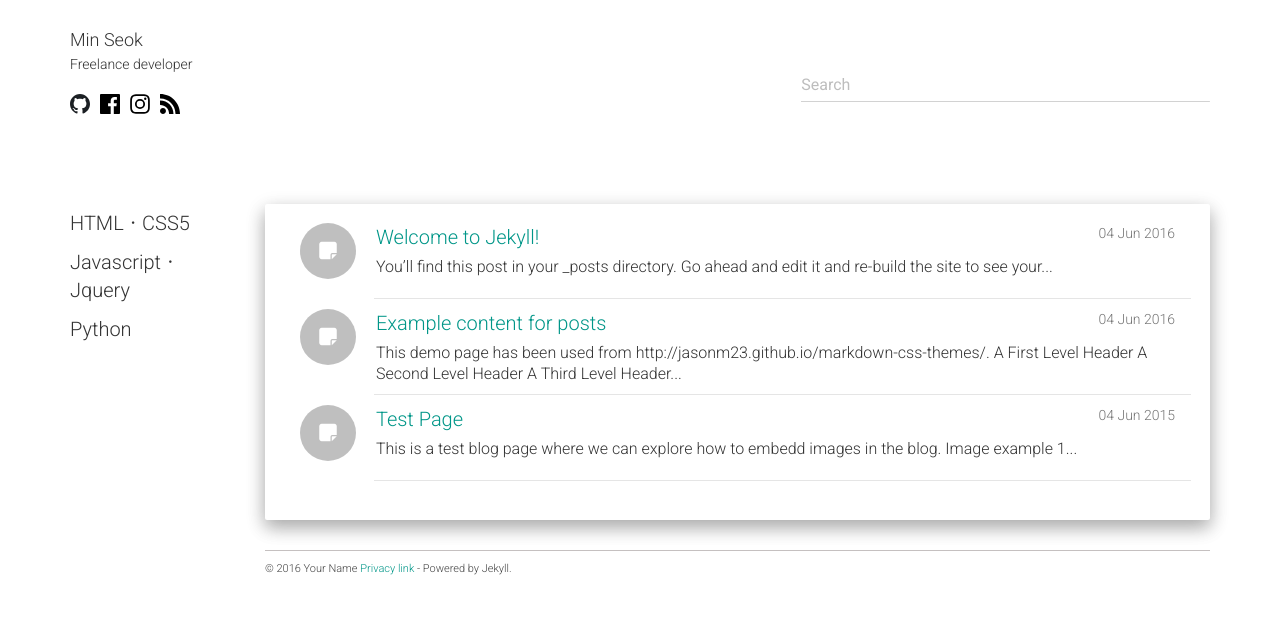
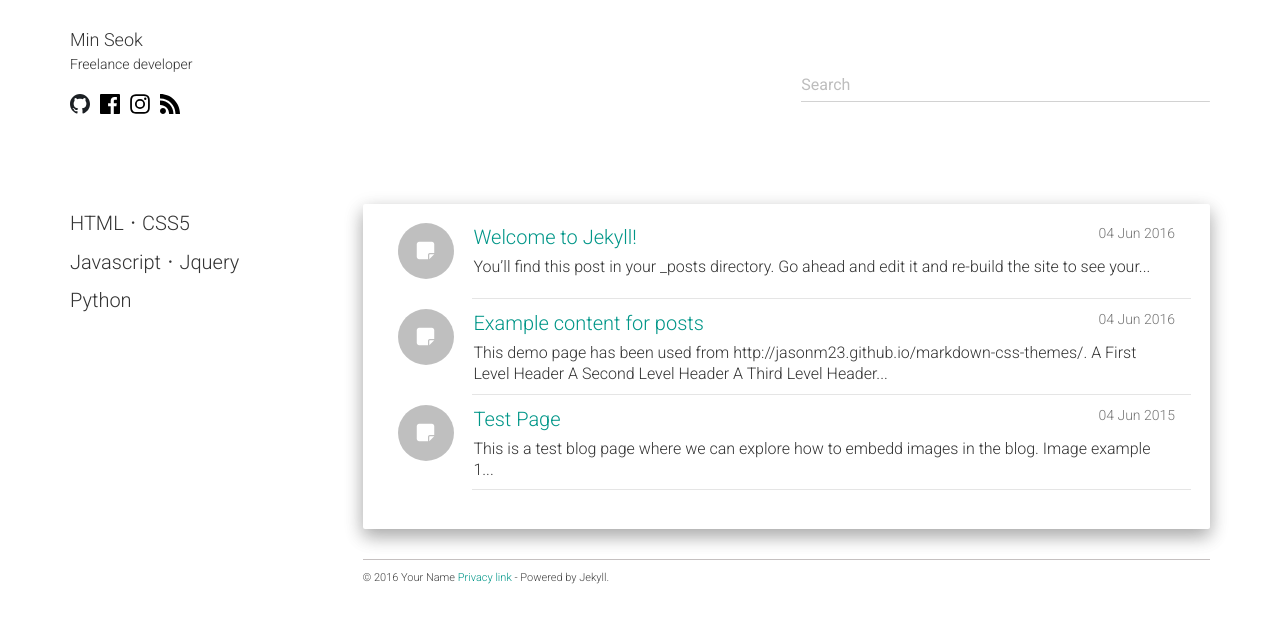
Before and after one commit to alalstjr/promote.github.io, a Jekyll site: the page built from index.html, in a window 1280 px wide. Shown: the top 623 px of the page. Built offline with Jekyll 4.4.1, drawn with Linux system fonts in a browser that asks for light colours; nearby versions of some CDN libraries; the list of posts is cut into pages by our own code.

Commit message:
Update main.html

```diff
--- a/_includes/main.html
+++ b/_includes/main.html
@@ -1,9 +1,9 @@
 <div class="container main outer">
       <div class="row">
-        <div class="col-md-2 col-xs-12">
+        <div class="col-md-3 col-xs-12">
           {% include sidemenu.html %}
         </div>
-        <div class="col-md-10 col-xs-12 full">
+        <div class="col-md-9 col-xs-12 full">
           {{ content }}
           <div class="row">
             <div class="col-md-12 col-xs-12 footer">
```
